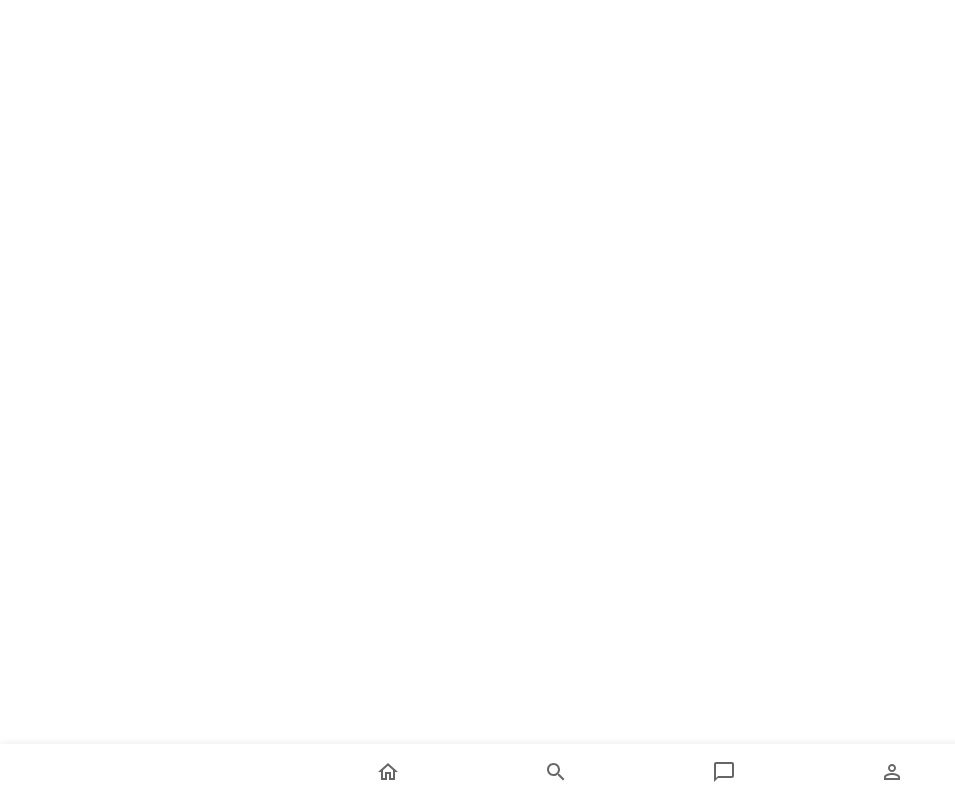
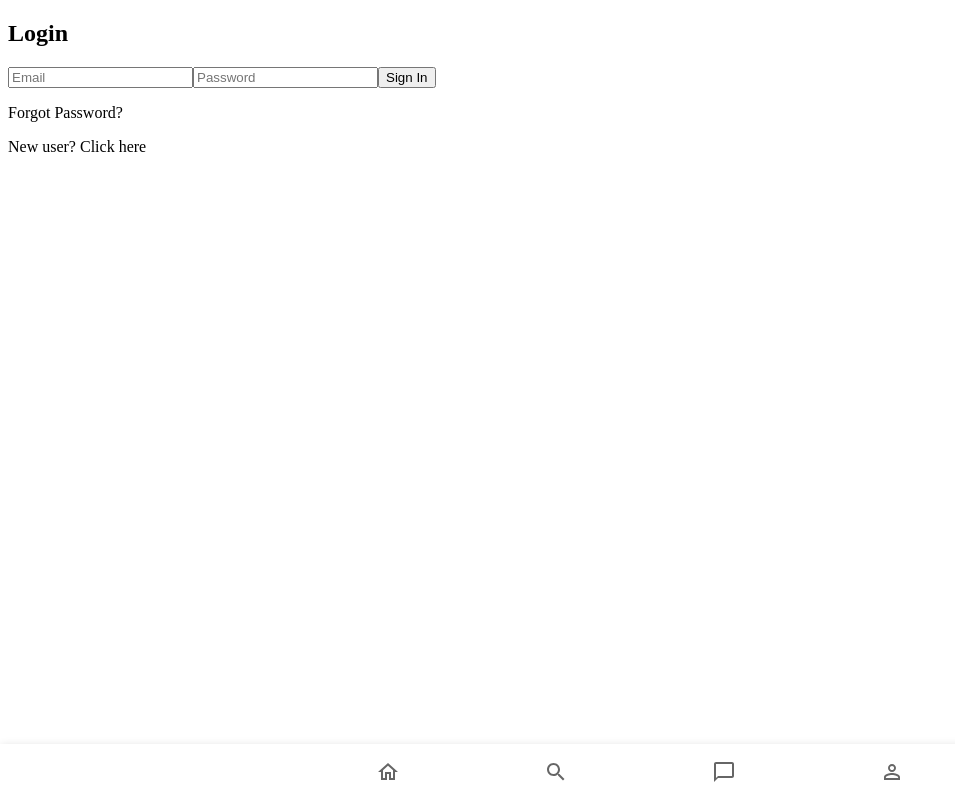
Before and after one commit to annie2980/capstone-artistree, a React (Create React App) app: page / in a window 1280 px wide. Shown: the whole page, without its empty margins (0-955 px from the left). Built offline with nearby package versions, Linux system fonts and the light colour scheme.

Commit message:
fix merge issues

```diff
--- a/src/App.js
+++ b/src/App.js
@@ -3,10 +3,12 @@ import { Route, Switch, Redirect, NavLink } from 'react-router-dom';
 import { Navbar, Nav, NavDropdown, Container, Image } from 'react-bootstrap';
 import { AppBar, Toolbar, IconButton, BottomNavigation, BottomNavigationAction, Paper } from '@mui/material'
 import { HomeOutlined, SearchOutlined, ChatBubbleOutline, PersonOutline } from '@mui/icons-material'
+import Auth from './component/auth/Auth';
 
 function App() {
   return (
     <div>
+      <Auth/>
       <NavigationBar />
     </div>
   );
@@ -14,6 +16,7 @@ function App() {
 
 function NavigationBar() {
   return(
+
     // <AppBar position="fixed" color="background" sx={{ top: 'auto', bottom: 0 }}>
     //   <Toolbar>
     //     <IconButton>
--- /dev/null
+++ b/src/component/auth/Auth.js
@@ -0,0 +1,20 @@
+import React, { useState } from "react";
+import Register from "./Register";
+import Login from "./Login";
+
+const Auth = () => {
+  const [index, setIndex] = useState(false);
+  const toggleIndex = () => {
+    setIndex((prevState) => !prevState);
+  };
+  return (
+    <div className="auth ">
+      {!index ? <Login /> : <Register />}
+      <p onClick={toggleIndex}>
+        {!index ? "New user? Click here " : "Already have an acount?"}
+      </p>
+    </div>
+  );
+};
+
+export default Auth;
--- /dev/null
+++ b/src/component/auth/Login.js
@@ -0,0 +1,50 @@
+import React, { useRef } from 'react'
+import { signInWithEmailAndPassword, sendPasswordResetEmail,
+} from "firebase/auth";
+import {auth} from "../../database/firebase"
+
+const Login = () => {
+  const emailRef = useRef();
+  const psdRef = useRef();
+
+  const onSubmit = (e) => {
+    e.preventDefault();
+    const email = emailRef.current.value;
+    const password = psdRef.current.value;
+    if (email && password){
+      signInWithEmailAndPassword(auth, email, password)
+      .then((result) =>{
+          console.log(result)
+      })
+      .catch((error) => {
+          console.log(error)
+      })
+    }
+    if(auth.currentUser){
+      console.log("hi")
+    }
+  };
+
+
+  const forgotPassword = () => {
+    const email = emailRef.current.value;
+    return sendPasswordResetEmail(auth, email); //Sends a password reset email to the given email address. (firebase)
+  };
+
+  return (
+
+    <div className="container">
+    <div className="form">
+      <h2> Login </h2>
+      <form onSubmit={onSubmit}>
+        <input placeholder="Email" type="email" ref={emailRef} />
+        <input placeholder="Password" type="password" ref={psdRef} />
+        <button type="submit">Sign In</button>
+        <p onClick={forgotPassword}>Forgot Password?</p>
+      </form>
+    </div>
+    </div>
+);
+};
+
+export default Login;
--- /dev/null
+++ b/src/component/auth/Register.js
@@ -0,0 +1,41 @@
+import React, { useRef } from "react";
+import { createUserWithEmailAndPassword } from "firebase/auth";
+import {auth, db} from "../../database/firebase"
+
+
+const Register = () => {
+  const emailRef = useRef();
+  const nameRef = useRef();
+  const psdRef = useRef();
+
+  const onSubmit = (e) => {
+    e.preventDefault();
+    const email = emailRef.current.value;
+    const name = nameRef.current.value;
+    const password = psdRef.current.value;
+
+    if (email && password && name){
+        createUserWithEmailAndPassword(auth, email, password)
+        .then((result) =>{
+            console.log(result)
+        })
+        .catch((error) => {
+            console.log(error)
+        })
+    }
+};
+
+  return (
+    <div className="form ">
+      <h2> New User</h2>
+      <form onSubmit={onSubmit}>
+        <input placeholder="Email" type="email" ref={emailRef} />
+        <input placeholder="Name" type="name" ref={nameRef} />
+        <input placeholder="Password" type="password" ref={psdRef} />
+        <button type="submit" >Register</button>
+      </form>
+    </div>
+  );
+};
+
+export default Register;
--- /dev/null
+++ b/src/database/firebase.js
@@ -0,0 +1,20 @@
+import { initializeApp } from 'firebase/app';
+import { getAnalytics } from "firebase/analytics";
+import { getAuth } from "firebase/auth";
+import { getFirestore } from "firebase/firestore"
+
+
+const firebaseConfig = {
+    apiKey: "AIzaSyChSTZTgD2M0qWt9fFr6zf9lCiHf_nFnBw",
+    authDomain: "artistree-d4b5b.firebaseapp.com",
+    projectId: "artistree-d4b5b",
+    storageBucket: "artistree-d4b5b.appspot.com",
+    messagingSenderId: "169621638063",
+    appId: "1:169621638063:web:a3b7b77aa7081679cffd5a",
+    measurementId: "G-ZPTGSPBCK7"
+  };
+
+  export const app = initializeApp(firebaseConfig);
+  export const analytics = getAnalytics(app);
+  export const db = getFirestore();
+  export const auth = getAuth(app);
```
